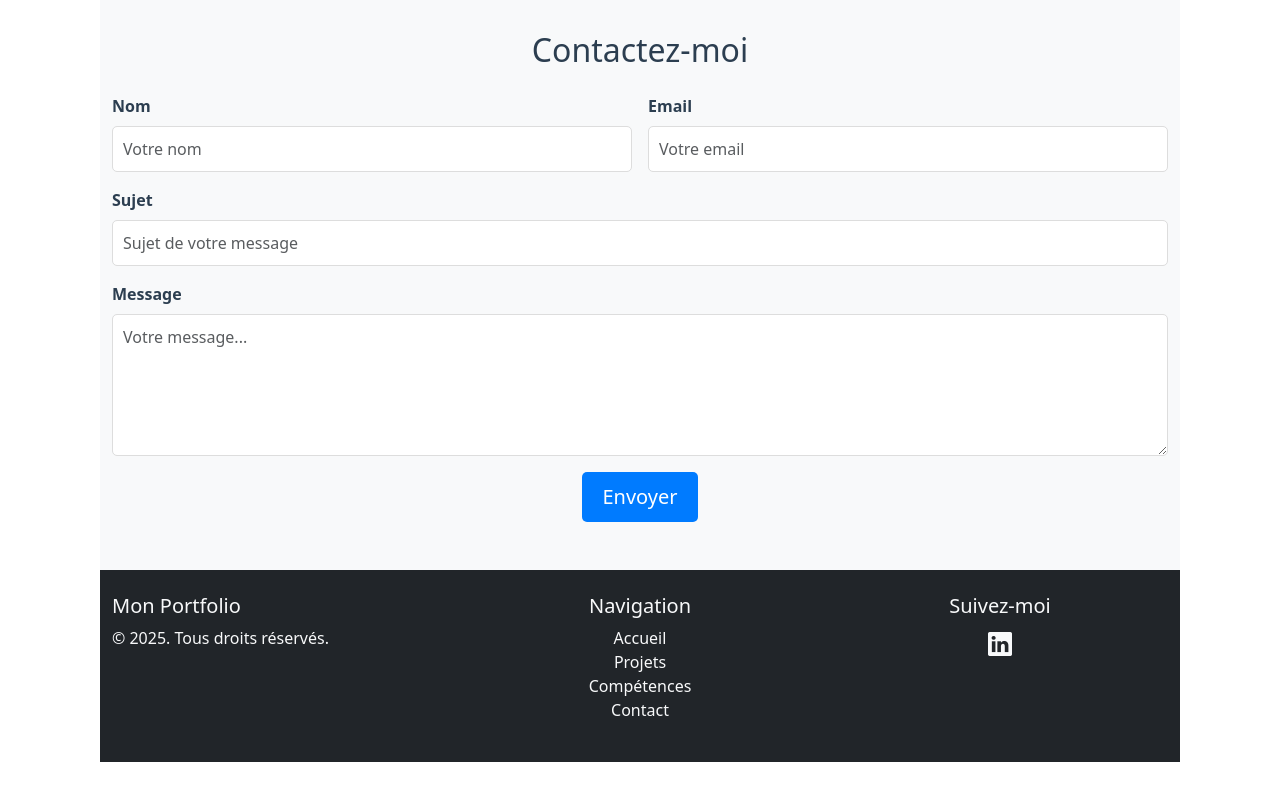
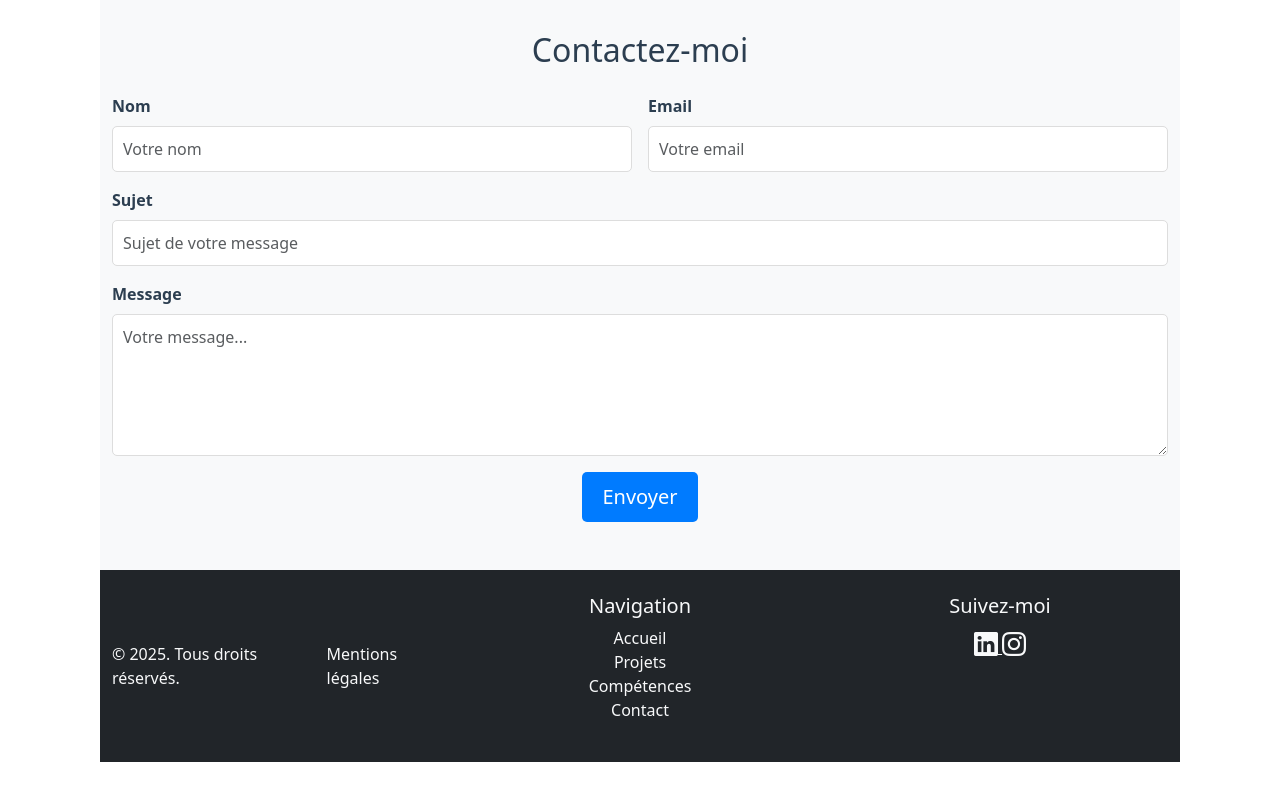
Before and after one commit to BlueCR3/PORTFOLIO-BUT-MMI-2-ETHAN-CARAIBE-VF, a plain HTML site: page index.html in a window 1280 px wide. Shown: the part 4603-5403 px from the top of the page. Drawn offline with nearby package versions, Linux system fonts and the light colour scheme.

Commit message:
Update index.html

```diff
--- a/index.html
+++ b/index.html
@@ -343,9 +343,11 @@
             <div class="container">
                 <div class="row">
                     <!-- Colonne 1 : Informations -->
-                    <div class="col-md-4 text-center text-md-start mb-3 mb-md-0">
-                        <h5>Mon Portfolio</h5>
-                        <p>&copy; 2025. Tous droits réservés.</p>
+                    <div class="col-md-4 text-center text-md-start mb-3 mb-md-0 d-flex flex-column flex-md-row align-items-center justify-content-center justify-content-md-start gap-2">
+                    <p class="mb-0">&copy; 2025. Tous droits réservés.</p>
+                    <a href="#" class="text-light text-decoration-none" data-bs-toggle="modal" data-bs-target="#mentionsLegalesModal">
+                        Mentions légales
+                    </a>
                     </div>
                     <!-- Colonne 2 : Navigation -->
                     <div class="col-md-4 text-center mb-3 mb-md-0">
@@ -360,9 +362,12 @@
                     <!-- Colonne 3 : Réseaux sociaux -->
                     <div class="col-md-4 text-center text-center">
                         <h5>Suivez-moi</h5>
-                        <a href="https://www.linkedin.com/in/ethan-caraibe-1bb3172ba/" class="text-light" aria-label="Mon Linkedin pour en savoir plus sur moi" >
+                        <a href="https://www.linkedin.com/in/ethan-caraibe-1bb3172ba/" class="text-light  social-link" aria-label="Mon Linkedin pour en savoir plus sur moi" >
                             <i class="bi bi-linkedin fs-4"></i>
                         </a>
+                         <a href="https://www.instagram.com/blue93971/" class="text-light social-link" aria-label="Mon Instagram" target="_blank">
+                            <i class="bi bi-instagram fs-4"></i>
+                         </a>
                     </div>
                 </div>
             </div>
```
